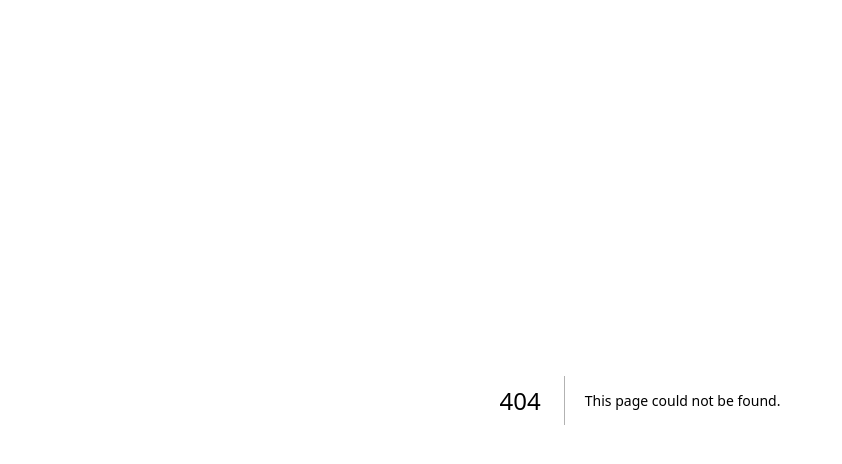
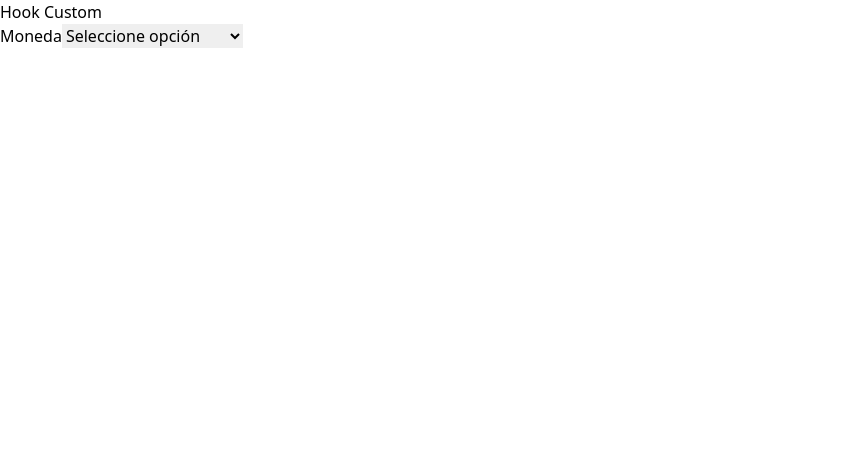
Before and after one commit to 2022B-web-avanzada-soft/Llano-Tumbaco-Jenny-Lizeth, a Next.js app in the folder react-nextjs/: page /d_hook_custom in a window 1280 px wide. Before the commit this address had no page. Shown: the top 464 px of the page, without its empty margins (0-842 px from the left). Built offline with nearby package versions, Linux system fonts and the light colour scheme.

Commit message:
lista desplegable

```diff
--- a/react-nextjs/components/c_use_state/EjemploUseState.tsx
+++ b/react-nextjs/components/c_use_state/EjemploUseState.tsx
@@ -1,4 +1,4 @@
-import {useState} from "react";
+import {useEffect, useState} from "react";
 import {event} from "next/dist/build/output/log";
 
 interface Usuario{
@@ -16,19 +16,53 @@ export default function (){
         edad: 22,
         casado: true,
     } as Usuario)
-    setUsuario({nombre:"Liz",edad:22,casado:false, hijos: []})
+
+    //ayuda a escuchar los cambios de las variables
+    useEffect(
+        ()=>{
+            console.log('Inicio el componente', numero, usuario);
+        },
+        [] //arreglo variables
+        //si está vacío se ejecuta una vez
+    );
+    useEffect(
+        ()=>{
+            console.log('Cambio número', numero);
+        },
+        [numero] //arreglo variables
+    );
+    useEffect(
+        ()=>{
+            console.log('Cambio arregloNumeros', arregloNumeros);
+        },
+        [arregloNumeros] //arreglo variables
+    );
+    useEffect(
+        ()=>{
+            console.log('Cambio usuario', usuario);
+        },
+        [usuario] //arreglo variables
+    );
+    useEffect(
+        ()=>{
+            console.log('Cambio todo', numero, arregloNumeros, usuario);
+        },
+        [numero, arregloNumeros, usuario] //arreglo variables
+    );
+
+    //setUsuario({nombre:"Liz",edad:22,casado:false, hijos: []})
     return (<>
-        <button className="bg-blue-500" onClick={(event)=>{
+        <button className="bg-blue-500 m-5" onClick={(event)=>{
             event.preventDefault();
             setNumero(numero+1);
         }}>Numero</button>
-        <button className="bg-blue-500" onClick={(event)=>{
+        <button className="bg-blue-500 m-5" onClick={(event)=>{
             event.preventDefault();
             setArregloNumeros([...arregloNumeros,1])
         }}>Arreglo</button>
-        <button className="bg-blue-500" onClick={(event)=>{
+        <button className="bg-blue-500 m-5" onClick={(event)=>{
             event.preventDefault();
-            let usuarioNuevo = {...usuario, nombre: new Date.toString()};
+            let usuarioNuevo = {...usuario, nombre: new Date().toString()};
             setUsuario(usuarioNuevo);
         }
         }>Usuario</button>
--- /dev/null
+++ b/react-nextjs/components/d_hook_custom/HookCustom.tsx
@@ -0,0 +1,21 @@
+import useSelectMoneda from "../hooks/useSelectMoneda";
+import {useEffect} from "react";
+
+export default function () {
+    const [moneda, UseSelectMonedas] = useSelectMoneda(
+        'Moneda',
+        [
+            {id: 'USD', nombre: 'Dolar Estados Unidos'},
+            {id: 'MXN', nombre: 'Peso mexicano'},
+            {id: 'EUR', nombre: 'Euro'},
+            {id: 'GDP', nombre: 'Libra esterlina'},
+        ]
+    )
+    useEffect(
+        ()=>{
+            console.log('Cambio de moneda', moneda)
+        },
+        [moneda]
+    )
+    return(<>{UseSelectMonedas}</>)
+}
--- /dev/null
+++ b/react-nextjs/components/hooks/useSelectMoneda.tsx
@@ -0,0 +1,36 @@
+import {MonedasInterface} from "../../interfaces/moneda";
+import {useState} from "react";
+
+export default function (label: string, opciones:MonedasInterface[]){
+    //select del arreglo de moneda (html-jsx element)+
+    //valor de esa moneda
+    const [moneda, setMoneda] = useState('');
+    //devuelve un jsx element
+    const generarJSXElementMonedas: () => JSX.Element[] = () =>{
+        return opciones.map(
+            (moneda)=>
+                ( //en una iteración el KEY es requerido
+                    <option key={moneda.id} id={moneda.id} value={moneda.id}>
+                        {moneda.nombre}
+                    </option>
+                )
+        )
+    };
+
+    const UseSelectMoneda = (
+        <>
+            <label className="form-label" htmlFor={label}>{label}</label>
+            <select className="form-select" name={label} id={label} value={moneda} onChange={e => {
+                e.preventDefault();
+                setMoneda(e.target.value)
+            }}>
+                <option value=""> Seleccione opción</option>
+                {generarJSXElementMonedas()}
+            </select>
+        </>
+    )
+
+
+
+    return [moneda, UseSelectMoneda];
+}
--- /dev/null
+++ b/react-nextjs/interfaces/moneda.ts
@@ -0,0 +1,4 @@
+export interface MonedasInterface{
+    id: string;
+    nombre: string;
+}
--- /dev/null
+++ b/react-nextjs/pages/d_hook_custom.tsx
@@ -0,0 +1,11 @@
+import HookCustom from "../components/d_hook_custom/HookCustom"
+
+export default  function (){
+    return(
+        <>
+            <h1>Hook Custom</h1>
+            <HookCustom></HookCustom>
+        </>
+    )
+
+}
```
